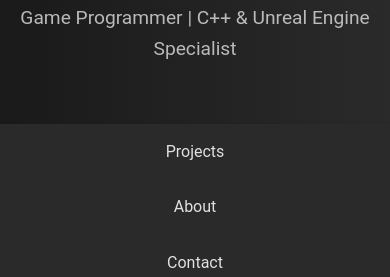
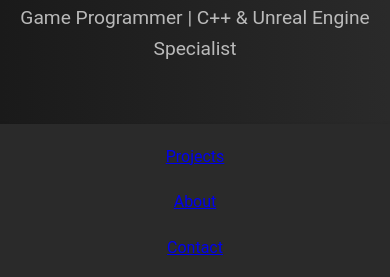
Before and after one commit to George-Wall/GeorgeWall.github.io, a plain HTML site: page index.html in a window 390 px wide. Shown: the part 287-564 px from the top of the page. Drawn offline with Linux system fonts and the light colour scheme.

Commit message:
Updated nav bar on mobile

```diff
--- a/index.html
+++ b/index.html
@@ -63,11 +63,17 @@
   }
         nav {
             background-color: var(--secondary-bg);
-    position: sticky;
-    top: 0;
             z-index: 1000;
             box-shadow: 0 2px 5px rgba(0,0,0,0.2);
         }
+
+        @media (min-width: 769px) {
+            nav {
+                position: sticky;
+                top: 0;
+            }
+        }
+
         nav ul {
             list-style-type: none;
             padding: 0;
@@ -76,20 +82,22 @@
             justify-content: center;
             align-items: center;
         }
+
+        @media (max-width: 768px) {
+            nav ul {
+                flex-direction: column;
+                padding: 10px 0;
+            }
+
             nav ul li {
-    margin: 0;
+                width: 100%;
             }
+
             nav ul li a {
-    color: var(--text-color);
-    text-decoration: none;
-    padding: 15px 20px;
-    display: flex;
-    align-items: center;
-    transition: background-color 0.3s ease, color 0.3s ease;
+                padding: 10px 20px;
+                text-align: center;
+                display: block;
             }
-  nav ul li a:hover, nav ul li a.active {
-    background-color: var(--accent-color);
-    color: var(--background-color);
         }
   .icon {
     width: 24px;
```
Lines whose indentation alone changed are shown as unchanged.
